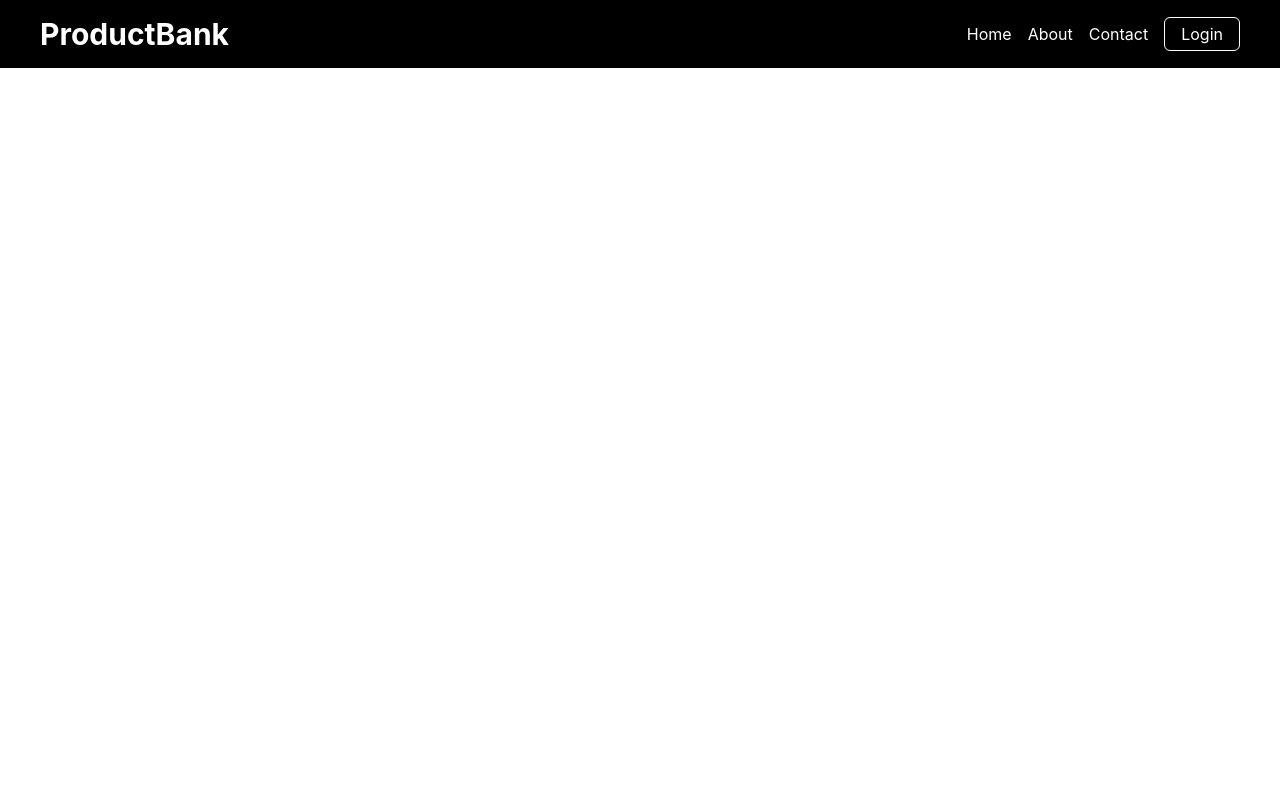
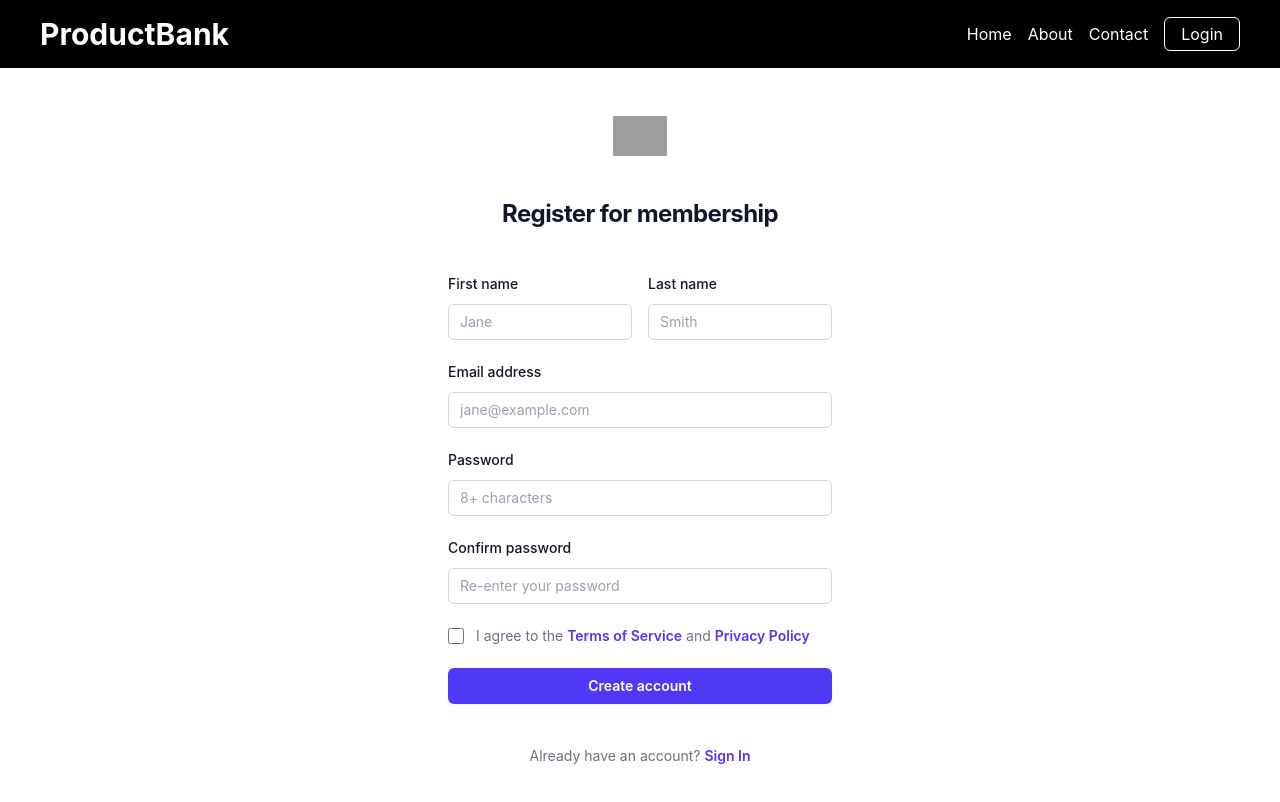
Before and after one commit to prasaiuttam/ProductBank, a React (Vite) app in the folder vite-project/: page /signup in a window 1280 px wide. Shown: the top 802 px of the page. Built offline with nearby package versions, Linux system fonts and the light colour scheme; grey boxes are pictures that could not be loaded.

Commit message:
modification for login and signup

```diff
--- a/vite-project/src/Routes/index.jsx
+++ b/vite-project/src/Routes/index.jsx
@@ -3,6 +3,7 @@ import About from '../pages/About'
 import Home from '../pages/Home'
 import Contact from '../pages/Contact'
 import Login from '../pages/Login'
+import SignUp from '../pages/SignUp'
 import Navbar from "../components/Navbar"
 
 function App() {
@@ -15,6 +16,7 @@ function App() {
           <Route path="/about" element={<About />} />
           <Route path="/contact" element={<Contact />} />
           <Route path="/login" element={<Login />} />
+          <Route path="/signup" element={<SignUp />} />
         </Routes>
 
       </>
--- a/vite-project/src/pages/Login.jsx
+++ b/vite-project/src/pages/Login.jsx
@@ -1,7 +1,80 @@
+
+import { Link } from 'react-router-dom';
 function Login() {
   return (
     <>
-      <p>Login</p>
+    <div className="flex min-h-full flex-col justify-center px-6 py-12 lg:px-8">
+        <div className="sm:mx-auto sm:w-full sm:max-w-sm">
+          <img
+            alt="Your Company"
+            src="https://tailwindcss.com/plus-assets/img/logos/mark.svg?color=indigo&shade=600"
+            className="mx-auto h-10 w-auto"
+          />
+          <h2 className="mt-10 text-center text-2xl/9 font-bold tracking-tight text-gray-900">
+            Sign in to your account
+          </h2>
+        </div>
+
+        <div className="mt-10 sm:mx-auto sm:w-full sm:max-w-sm">
+          <form action="#" method="POST" className="space-y-6">
+            <div>
+              <label htmlFor="email" className="block text-sm/6 font-medium text-gray-900">
+                Email address
+              </label>
+              <div className="mt-2">
+                <input
+                  id="email"
+                  name="email"
+                  type="email"
+                  required
+                  autoComplete="email"
+                  className="block w-full rounded-md bg-white px-3 py-1.5 text-base text-gray-900 outline-1 -outline-offset-1 outline-gray-300 placeholder:text-gray-400 focus:outline-2 focus:-outline-offset-2 focus:outline-indigo-600 sm:text-sm/6"
+                />
+              </div>
+            </div>
+
+            <div>
+              <div className="flex items-center justify-between">
+                <label htmlFor="password" className="block text-sm/6 font-medium text-gray-900">
+                  Password
+                </label>
+                <div className="text-sm">
+                  <a href="#" className="font-semibold text-indigo-600 hover:text-indigo-500">
+                    Forgot password?
+                  </a>
+                </div>
+              </div>
+              <div className="mt-2">
+                <input
+                  id="password"
+                  name="password"
+                  type="password"
+                  required
+                  autoComplete="current-password"
+                  className="block w-full rounded-md bg-white px-3 py-1.5 text-base text-gray-900 outline-1 -outline-offset-1 outline-gray-300 placeholder:text-gray-400 focus:outline-2 focus:-outline-offset-2 focus:outline-indigo-600 sm:text-sm/6"
+                />
+              </div>
+            </div>
+
+            <div>
+              <button
+                type="submit"
+                className="flex w-full justify-center rounded-md bg-indigo-600 px-3 py-1.5 text-sm/6 font-semibold text-white shadow-xs hover:bg-indigo-500 focus-visible:outline-2 focus-visible:outline-offset-2 focus-visible:outline-indigo-600"
+              >
+                Sign in
+              </button>
+            </div>
+          </form>
+
+          <p className="mt-10 text-center text-sm/6 text-gray-500">
+            Not a member?{' '}
+           <Link to="/signup" className="font-semibold text-indigo-600 hover:text-indigo-500">
+            Register
+          </Link>
+          </p>
+        </div>
+      </div>
+
     </>
   );
 }
--- /dev/null
+++ b/vite-project/src/pages/SignUp.jsx
@@ -0,0 +1,146 @@
+import { Link } from 'react-router-dom';
+function SignUp() {
+  return (
+    <>
+      <div className="flex min-h-full flex-col justify-center px-6 py-12 lg:px-8">
+        <div className="sm:mx-auto sm:w-full sm:max-w-sm">
+          <img
+            alt="Your Company"
+            src="https://tailwindcss.com/plus-assets/img/logos/mark.svg?color=indigo&shade=600"
+            className="mx-auto h-10 w-auto"
+          />
+          <h2 className="mt-10 text-center text-2xl/9 font-bold tracking-tight text-gray-900">
+            Register for membership
+          </h2>
+        </div>
+
+        <div className="mt-10 sm:mx-auto sm:w-full sm:max-w-sm">
+          <form action="#" method="POST" className="space-y-5">
+            <div className="grid grid-cols-2 gap-4">
+              <div>
+                <label htmlFor="first-name" className="block text-sm/6 font-medium text-gray-900">
+                  First name
+                </label>
+                <div className="mt-2">
+                  <input
+                    id="first-name"
+                    name="first-name"
+                    type="text"
+                    required
+                    autoComplete="given-name"
+                    placeholder="Jane"
+                    className="block w-full rounded-md bg-white px-3 py-1.5 text-base text-gray-900 outline-1 -outline-offset-1 outline-gray-300 placeholder:text-gray-400 focus:outline-2 focus:-outline-offset-2 focus:outline-indigo-600 sm:text-sm/6"
+                  />
+                </div>
+              </div>
+              <div>
+                <label htmlFor="last-name" className="block text-sm/6 font-medium text-gray-900">
+                  Last name
+                </label>
+                <div className="mt-2">
+                  <input
+                    id="last-name"
+                    name="last-name"
+                    type="text"
+                    required
+                    autoComplete="family-name"
+                    placeholder="Smith"
+                    className="block w-full rounded-md bg-white px-3 py-1.5 text-base text-gray-900 outline-1 -outline-offset-1 outline-gray-300 placeholder:text-gray-400 focus:outline-2 focus:-outline-offset-2 focus:outline-indigo-600 sm:text-sm/6"
+                  />
+                </div>
+              </div>
+            </div>
+
+            <div>
+              <label htmlFor="email" className="block text-sm/6 font-medium text-gray-900">
+                Email address
+              </label>
+              <div className="mt-2">
+                <input
+                  id="email"
+                  name="email"
+                  type="email"
+                  required
+                  autoComplete="email"
+                  placeholder="jane@example.com"
+                  className="block w-full rounded-md bg-white px-3 py-1.5 text-base text-gray-900 outline-1 -outline-offset-1 outline-gray-300 placeholder:text-gray-400 focus:outline-2 focus:-outline-offset-2 focus:outline-indigo-600 sm:text-sm/6"
+                />
+              </div>
+            </div>
+
+            <div>
+              <label htmlFor="password" className="block text-sm/6 font-medium text-gray-900">
+                Password
+              </label>
+              <div className="mt-2">
+                <input
+                  id="password"
+                  name="password"
+                  type="password"
+                  required
+                  autoComplete="new-password"
+                  placeholder="8+ characters"
+                  className="block w-full rounded-md bg-white px-3 py-1.5 text-base text-gray-900 outline-1 -outline-offset-1 outline-gray-300 placeholder:text-gray-400 focus:outline-2 focus:-outline-offset-2 focus:outline-indigo-600 sm:text-sm/6"
+                />
+              </div>
+            </div>
+
+            <div>
+              <label htmlFor="confirm-password" className="block text-sm/6 font-medium text-gray-900">
+                Confirm password
+              </label>
+              <div className="mt-2">
+                <input
+                  id="confirm-password"
+                  name="confirm-password"
+                  type="password"
+                  required
+                  autoComplete="new-password"
+                  placeholder="Re-enter your password"
+                  className="block w-full rounded-md bg-white px-3 py-1.5 text-base text-gray-900 outline-1 -outline-offset-1 outline-gray-300 placeholder:text-gray-400 focus:outline-2 focus:-outline-offset-2 focus:outline-indigo-600 sm:text-sm/6"
+                />
+              </div>
+            </div>
+
+            <div className="flex items-start gap-3">
+              <input
+                id="terms"
+                name="terms"
+                type="checkbox"
+                required
+                className="mt-1 h-4 w-4 rounded border-gray-300 accent-indigo-600"
+              />
+              <label htmlFor="terms" className="text-sm text-gray-500 leading-6">
+                I agree to the{' '}
+                <a href="#" className="font-semibold text-indigo-600 hover:text-indigo-500">
+                  Terms of Service
+                </a>{' '}
+                and{' '}
+                <a href="#" className="font-semibold text-indigo-600 hover:text-indigo-500">
+                  Privacy Policy
+                </a>
+              </label>
+            </div>
+
+            <div>
+              <button
+                type="submit"
+                className="flex w-full justify-center rounded-md bg-indigo-600 px-3 py-1.5 text-sm/6 font-semibold text-white shadow-xs hover:bg-indigo-500 focus-visible:outline-2 focus-visible:outline-offset-2 focus-visible:outline-indigo-600"
+              >
+                Create account
+              </button>
+            </div>
+          </form>
+          <p className="mt-10 text-center text-sm/6 text-gray-500">
+             Already have an account?{' '}
+          <Link to="/login" className="font-semibold text-indigo-600 hover:text-indigo-500">
+           Sign In
+           </Link>
+           </p>
+
+        </div>
+      </div>
+    </>
+  );
+}
+export default SignUp;
```
